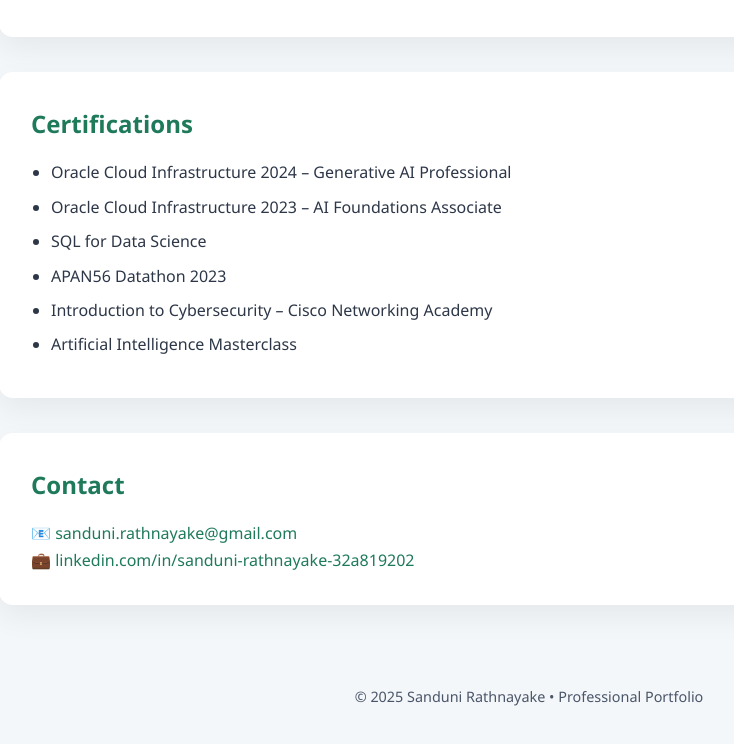
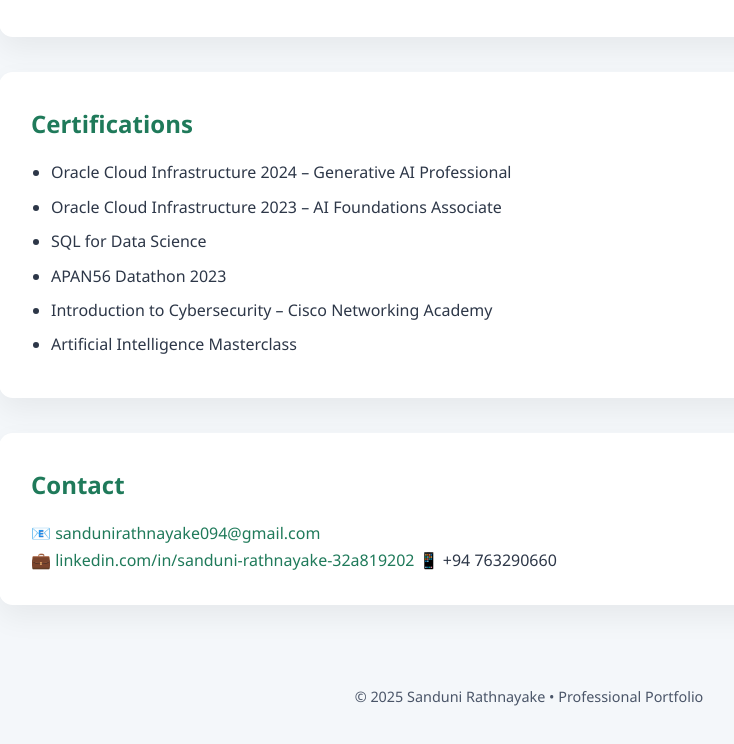
Before and after one commit to sanduni2000/sanduni.github.io, a plain HTML site: page index.html in a window 1280 px wide. Shown: the part 2565-3309 px from the top of the page, without its empty margins (111-845 px from the left). Drawn offline with Linux system fonts and the light colour scheme.

Commit message:
Update index.html

```diff
--- a/index.html
+++ b/index.html
@@ -272,9 +272,9 @@
   <div class="card">
     <h2>Contact</h2>
     <p>
-      📧 <a href="mailto:sanduni.rathnayake@gmail.com">sanduni.rathnayake@gmail.com</a><br/>
-      💼 <a href="http://linkedin.com/in/sanduni-rathnayake-32a819202" target="_blank">
-      linkedin.com/in/sanduni-rathnayake-32a819202</a>
+      📧 <a href="mailto:sandunirathnayake094@gmail.com">sandunirathnayake094@gmail.com</a><br/>
+      💼 <a href="http://linkedin.com/in/sanduni-rathnayake-32a819202" target="_blank">linkedin.com/in/sanduni-rathnayake-32a819202</a>
+      📱 +94 763290660
     </p>
   </div>
 
```
